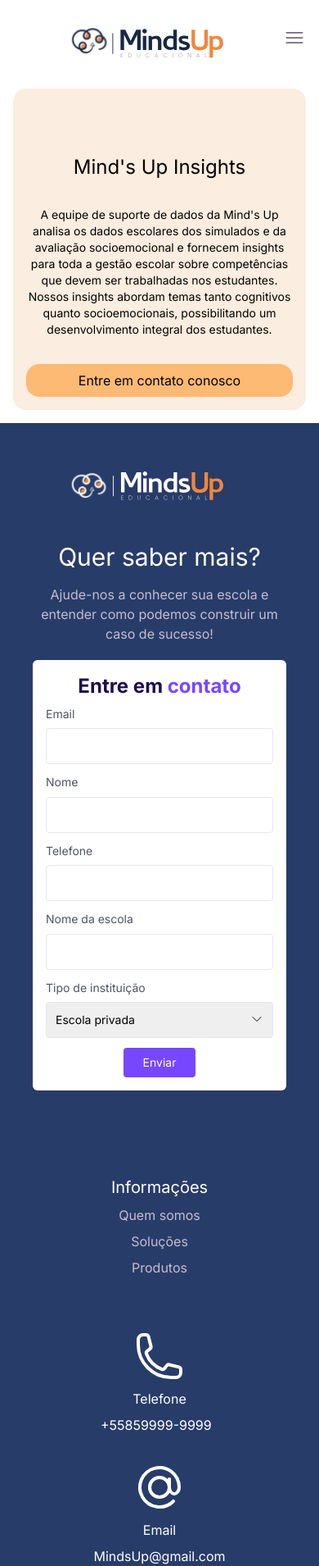
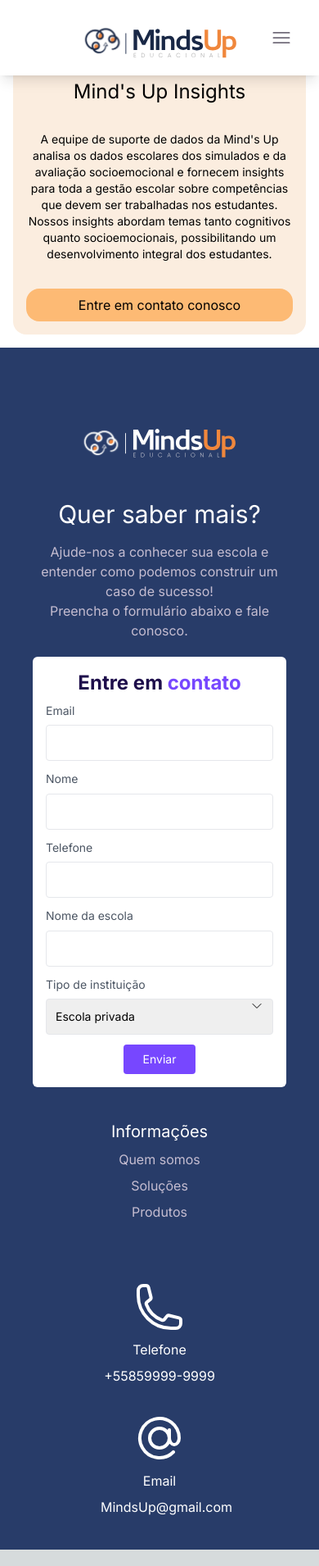
Before and after one commit to juliocesarnb/MindsUP, a Next.js app: page /Insights in a window 390 px wide. Shown: the whole page at 82% size. Built offline with nearby package versions, Linux system fonts and the light colour scheme.

Commit message:
Consertando responsividade do texto da home e do footer!

```diff
--- a/src/app/components/Footer.js
+++ b/src/app/components/Footer.js
@@ -4,10 +4,10 @@ import Image from 'next/image';
 
 const Footer = () => {
   return (
-    <footer id="contatos" className="bg-purple-2 px-10 min-h-screen">
-      {/* logo */}
-      <div className="flex p-10">
-      <Link href="/" >
+    <footer id="contatos" className="bg-purple-2 px-10 py-10 min-h-screen">
+      {/* Logo */}
+      <div className="flex justify-center md:justify-start p-10">
+        <Link href="/">
           <Image
             src="/assets/Logo-MUp-Rodape.svg"
             alt="Logo da empresa"
@@ -17,29 +17,32 @@ const Footer = () => {
         </Link>
       </div>
 
-      <div className="flex flex-col md:flex-row items-center justify-around">
-        <div className="md:pb-[20rem] pb-5 text-center md:text-left">
+      {/* ---| container |----*/}
+      <div className="flex flex-col md:flex-row items-center justify-around flex-wrap">
+
+        {/* ---| bloco de texto |--- */}
+        <div className="md:pb-20 pb-5 text-center ">
           <h3 className="text-3xl text-white mb-4">Quer saber mais?</h3>
           <p className="text-gray-1">
             Ajude-nos a conhecer sua escola e entender como podemos construir um caso de sucesso!
           </p>
+          <p className="text-gray-1">Preencha o formulário abaixo e fale conosco.</p>
         </div>
 
-        {/* container do forms */}
+        {/* Container do formulário */}
         <div className="w-full md:w-1/2 p-4 rounded-md text-black bg-white mb-10 md:mb-0">
           <div className="text-2xl font-bold mb-2 text-[#1e0e4b] text-center">
             Entre em <span className="text-[#7747ff]">contato</span>
           </div>
 
-          {/* forms para contato */}
-
+          {/* Formulário para contato */}
           <form
             target="_blank"
             action="https://formsubmit.co/juliocesarnb99@gmail.com"
             method="POST"
             className="flex flex-col gap-3"
           >
-            <input type="hidden" name="_next" value="http://localhost:3000/"/>
+            <input type="hidden" name="_next" value="http://localhost:3000/" />
 
             <div className="block relative">
               <label
@@ -52,7 +55,7 @@ const Footer = () => {
                 type="text"
                 name="email"
                 id="email"
-                className="rounded border border-gray-200 text-sm w-full font-normal leading-[18px] text-black tracking-[0px] appearance-none block h-11 m-0 p-[11px] focus:ring-2 ring-offset-2  ring-gray-900 outline-0"
+                className="rounded border border-gray-200 text-sm w-full font-normal leading-[18px] text-black tracking-[0px] appearance-none block h-11 m-0 p-[11px] focus:ring-2 ring-offset-2 ring-gray-900 outline-0"
               />
             </div>
             <div className="block relative">
@@ -70,7 +73,7 @@ const Footer = () => {
               />
             </div>
 
-            {/* telefone */}
+            {/* Telefone */}
             <div className="block relative">
               <label
                 htmlFor="telefone"
@@ -85,6 +88,7 @@ const Footer = () => {
                 className="rounded border border-gray-200 text-sm w-full font-normal leading-[18px] text-black tracking-[0px] appearance-none block h-11 m-0 p-[11px] focus:ring-2 ring-offset-2 ring-gray-900 outline-0"
               />
             </div>
+
             {/* Nome da escola */}
             <div className="block relative">
               <label
@@ -121,8 +125,9 @@ const Footer = () => {
                   Secretária de Educação
                 </option>
               </select>
-              {/* ícone seta para baixo*/}
-              <div className="absolute right-3 top-12 transform -translate-y-1/2">
+
+              {/* Ícone seta para baixo */}
+              <div className="absolute right-3 top-1/2 transform -translate-y-1/2">
                 <svg
                   xmlns="http://www.w3.org/2000/svg"
                   fill="none"
@@ -150,17 +155,28 @@ const Footer = () => {
         </div>
 
         {/* Informações e contatos */}
-
-        <div className="m-16 flex flex-col items-center md:items-start">
+        <div className="flex flex-col items-center md:items-start mb-10 md:mb-0">
           <div className="mb-2 text-white text-xl">Informações</div>
-          <Link href="/"><div className="mb-2 text-gray-1 cursor-pointer hover:text-white">Quem somos</div></Link>
-          <Link href="/"><div className="mb-2 text-gray-1 cursor-pointer hover:text-white">Soluções</div></Link>
-          <Link href="/"><div className="text-gray-1 cursor-pointer hover:text-white">Produtos</div></Link>
+          <Link href="/">
+            <div className="mb-2 text-gray-1 cursor-pointer hover:text-white">
+              Quem somos
+            </div>
+          </Link>
+          <Link href="/">
+            <div className="mb-2 text-gray-1 cursor-pointer hover:text-white">
+              Soluções
+            </div>
+          </Link>
+          <Link href="/">
+            <div className="text-gray-1 cursor-pointer hover:text-white">
+              Produtos
+            </div>
+          </Link>
         </div>
 
-        {/* container do email e telefone */}
-        <div className="flex flex-col items-center gap-8 md:flex-row md:gap-16">
-          {/* phone icon */}
+        {/* Container do email e telefone */}
+        <div className="flex flex-col items-center mt-8 gap-8 md:flex-row md:gap-16">
+          {/* Ícone telefone */}
           <div className="flex flex-col items-center text-white gap-2">
             <svg
               xmlns="http://www.w3.org/2000/svg"
@@ -177,10 +193,10 @@ const Footer = () => {
               />
             </svg>
             <span>Telefone</span>
-            <span className="w-[9rem]">+55859999-9999</span>
+            <span className="w-[9rem] text-center md:text-left">+55859999-9999</span>
           </div>
 
-          {/* email icon */}
+          {/* Ícone email */}
           <div className="flex flex-col items-center text-white gap-2">
             <svg
               xmlns="http://www.w3.org/2000/svg"
@@ -197,7 +213,7 @@ const Footer = () => {
               />
             </svg>
             <span>Email</span>
-            <span>MindsUp@gmail.com</span>
+            <span className="w-[9rem] text-center md:text-left">MindsUp@gmail.com</span>
           </div>
         </div>
       </div>
--- a/src/app/components/Navbar.js
+++ b/src/app/components/Navbar.js
@@ -3,23 +3,21 @@ import Link from 'next/link';
 import BtnMenu from './BtnMenu';
 import Image from 'next/image';
 
-
 const Navbar = () => {
   return (
-    <>
-    <nav className="text-black-1 py-4">
-      <div className="container mx-auto flex items-center justify-between">
+    <nav className="fixed top-0 w-full bg-white shadow-lg z-50 text-black-1 py-4">
+      <div className="container mx-auto flex items-center justify-between px-4 md:px-20">
         <div className="ml-20">
           <Link href="/" >
             <Image
-                src="/assets/Logo-MUp.svg"
-                alt="Logo da empresa"
-                width={200}
-                height={200}
+              src="/assets/Logo-MUp.svg"
+              alt="Logo da empresa"
+              width={200}
+              height={200}
             />
           </Link>
         </div>
-        <ul className="">
+        <ul className="flex items-center">
           <div className="hidden lg:flex flex items-center space-x-10">
             <li className="hover:text-purple-2">
               <Link href="#">Quem Somos</Link>
@@ -38,7 +36,6 @@ const Navbar = () => {
         </ul>
       </div>
     </nav>
-    </>
   );
 };
 
--- a/src/app/page.js
+++ b/src/app/page.js
@@ -13,7 +13,7 @@ const Home = () => {
     loop: {},
   });
   return (
-    <main>
+    <main className="mt-22">
       <Background>
         {" "}
         {/*Background padrão */}
@@ -27,28 +27,30 @@ const Home = () => {
         sm: md:mt-2 lg:mt-[1rem] -pt-28 lg:pl-12
         relative  z-10"
         >
+          {/* ------------------ TEXTO H1 / AO LADO DA IMAGEM NA HOME 768px - responsividade do ipad mini pro footer ----------------- */}
+
           <div
             class="flex flex-col lg:-mt-44  md:w-4/4
           lg:w-2/4
           md:pl-[0rem]
           sm:text-center md:text-center  lg:text-left
           text-center
-          justify-center"
+          justify-center overflow-hidden"
           >
             <h1
-              class="text-black-4  font-semibold
+              class="text-black-4 font-semibold
                text-6xl relative"
             >
               Use dados para <br />
               guiar suas{" "}
-              <span class="relative inline-block">
+              <span class="relative inline-block ">
                 <div class="w-[16.5rem] h-4 bg-gradient-to-r from bg-orange-5 absolute top-10 left-0 z-0"></div>
-                <span class="relative z-10">{text}</span>
+                <span class="relative z-10 ">{text}</span>
                 <Cursor />
               </span>
             </h1>
 
-            <p class="text-orange-2   justify-center items-center mt-2 sm:mt-16 md:mt-12 lg:mt-4  lg:w-[98%]	 text-lg">
+            <p class="text-orange-2  justify-center items-center  mt-8 sm:mt-20 md:mt-12 lg:mt-4  lg:w-[98%]	 text-lg">
               Por meio de análise de dados, cognitivos e socioemocionais, a
               Mind&apos;s Up oferece uma visão integral, personalizada e
               acionável para seus estudantes, além de possibilitar novas formas
```
Lines whose indentation alone changed are shown as unchanged.
